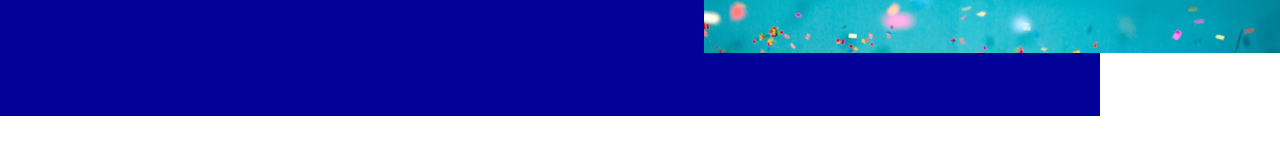
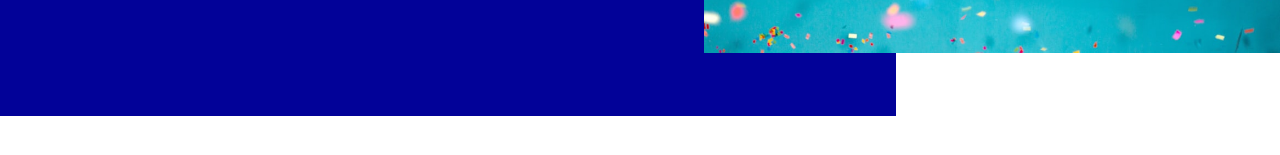
Before and after one commit to miyu34/20230304_miyoshi, a plain HTML site: page index.HTML in a window 1280 px wide. Shown: the part 511-666 px from the top of the page. Drawn offline with Linux system fonts and the light colour scheme.

Commit message:
CSS_correct_fourth

```diff
--- a/CSS/style.css
+++ b/CSS/style.css
@@ -62,9 +62,8 @@
 }
 
 .content__box {
-  width: 1100px;
-  height: 100px;
-  height: 200px;
+  width: 70%;
+  height: 25%;
   text-align: left;
   background-color: blue;
   background-color: rgb(2, 2, 152);
```
